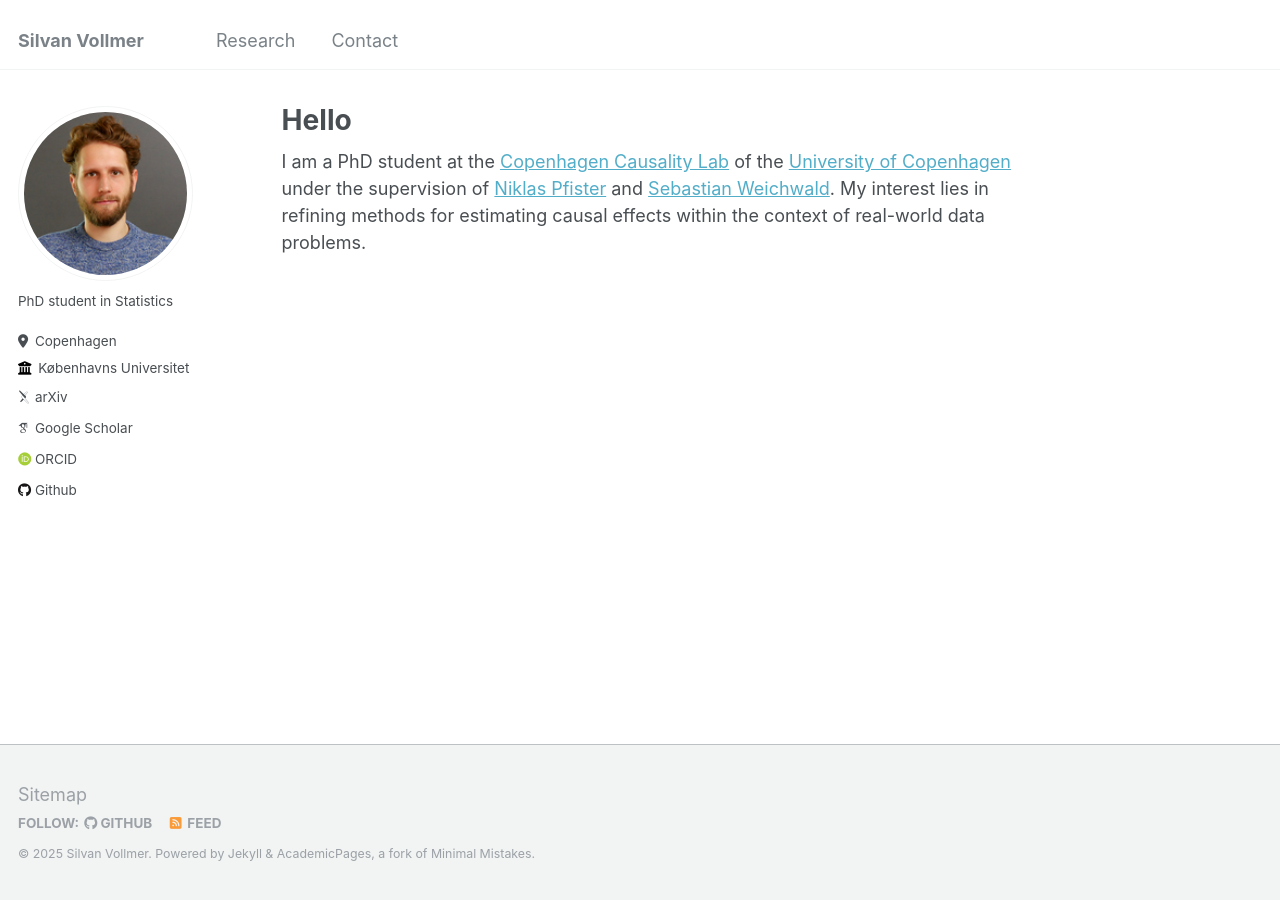
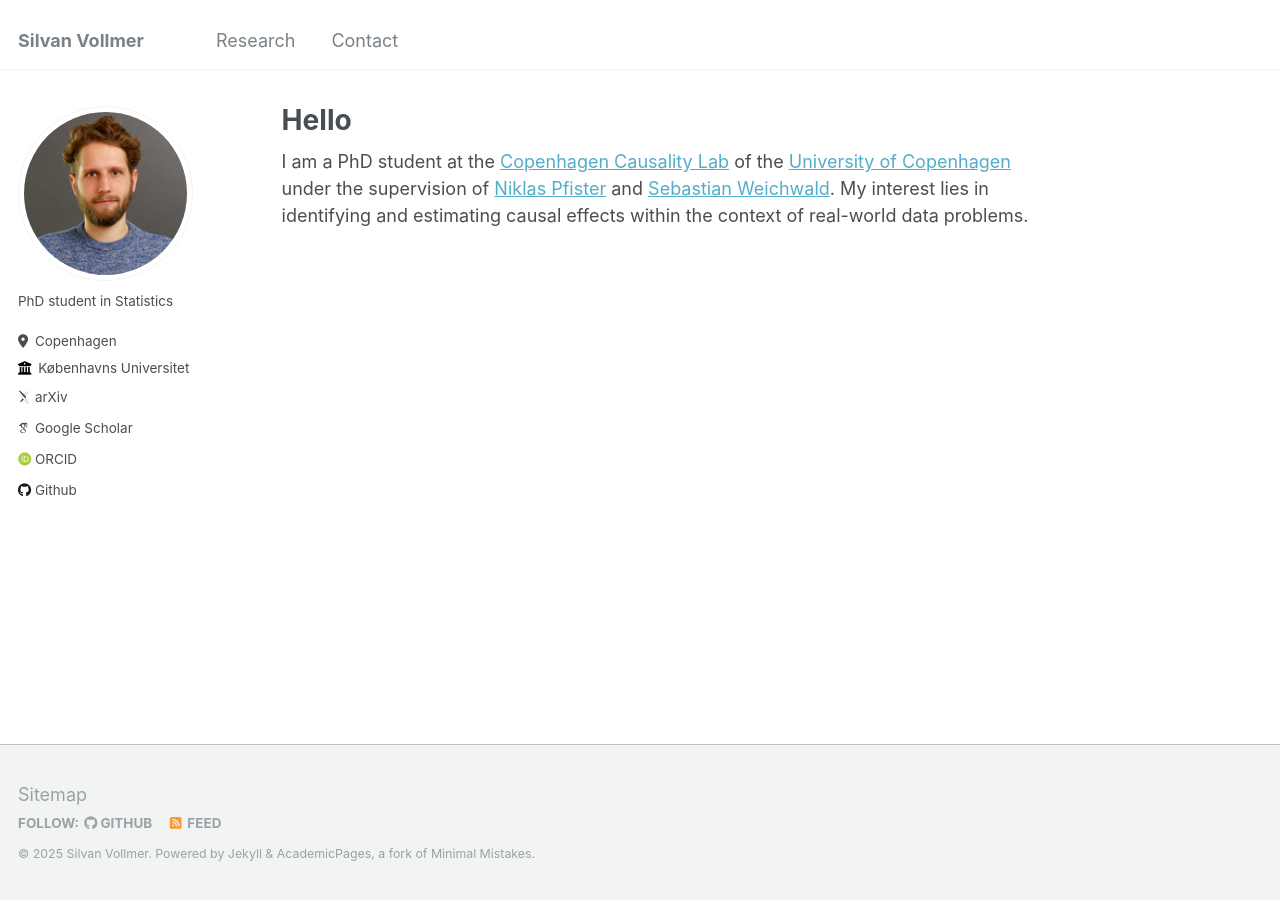
Before and after one commit to silvanvollmer/silvanvollmer.github.io, a Jekyll site: the page built from _pages/about.md, in a window 1280 px wide. Built offline with Jekyll 4.4.1, drawn with Linux system fonts in a browser that asks for light colours; some web fonts are replaced.

Commit message:
Update about.md

```diff
--- a/_pages/about.md
+++ b/_pages/about.md
@@ -7,4 +7,4 @@ redirect_from:
   - /about.html
 ---
 
-I am a PhD student at the [Copenhagen Causality Lab](https://cocala.github.io/) of the [University of Copenhagen](https://www.math.ku.dk/english/research/spt/cocala/) under the supervision of [Niklas Pfister](https://niklaspfister.github.io/) and [Sebastian Weichwald](https://sweichwald.de/). My interest lies in refining methods for estimating causal effects within the context of real-world data problems.
+I am a PhD student at the [Copenhagen Causality Lab](https://cocala.github.io/) of the [University of Copenhagen](https://www.math.ku.dk/english/research/spt/cocala/) under the supervision of [Niklas Pfister](https://niklaspfister.github.io/) and [Sebastian Weichwald](https://sweichwald.de/). My interest lies in identifying and estimating causal effects within the context of real-world data problems.
```
